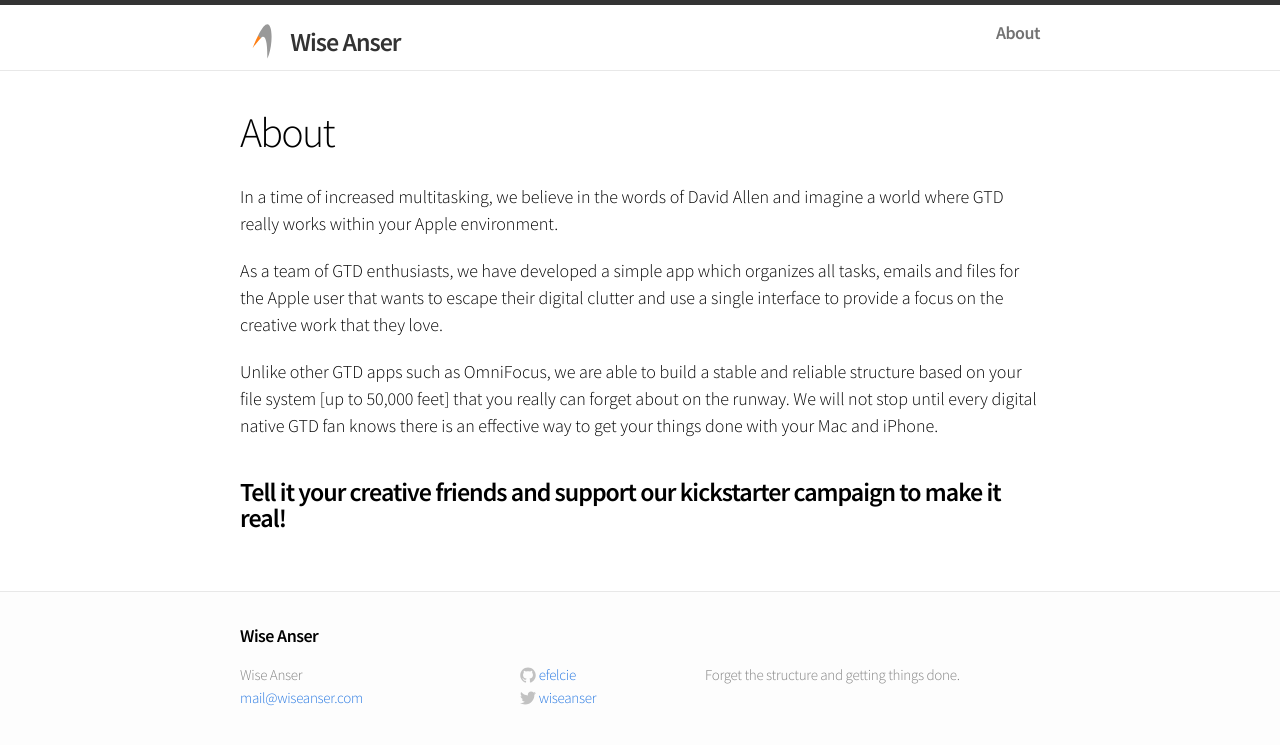
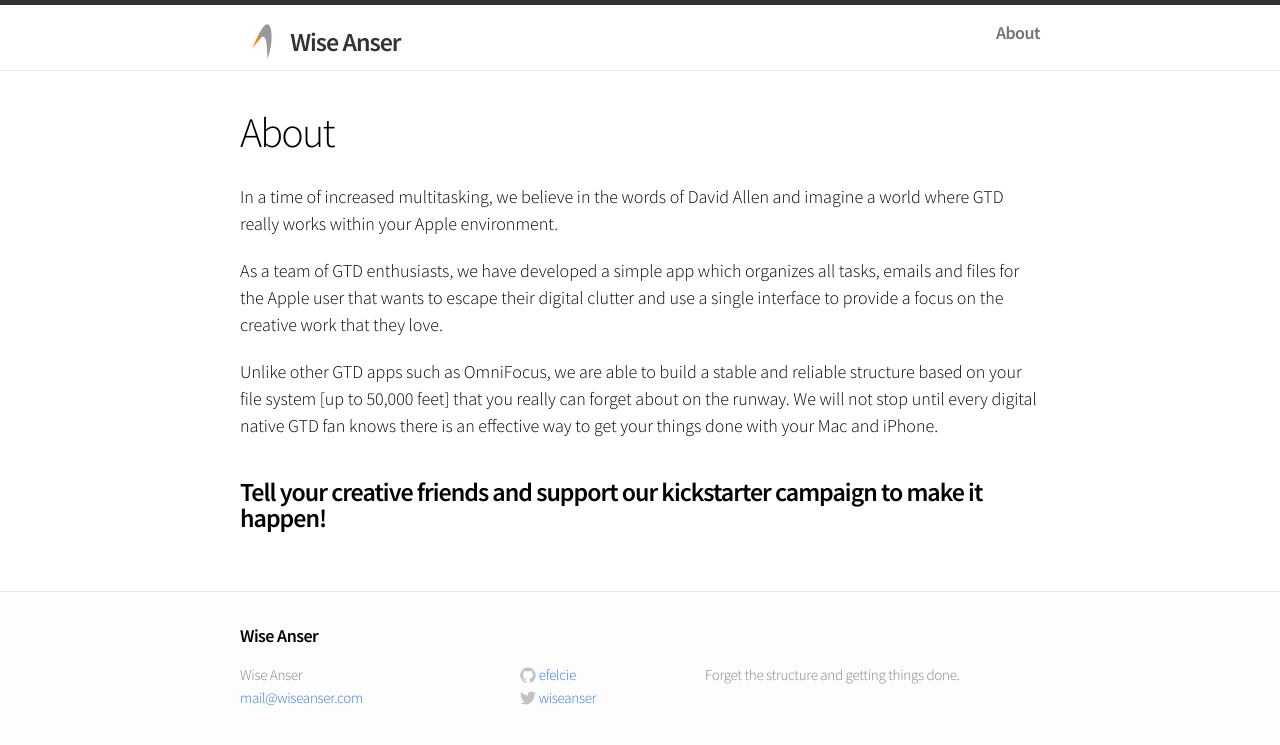
Before and after one commit to wiseanser/wiseanser.github.io, a Jekyll site: the page built from about.md, in a window 1280 px wide. Shown: the top 745 px of the page. Built offline with Jekyll 4.4.1, drawn with Linux system fonts in a browser that asks for light colours.

Commit message:
Update about.md

```diff
--- a/about.md
+++ b/about.md
@@ -10,7 +10,7 @@ As a team of GTD enthusiasts, we have developed a simple app which organizes all
 
 Unlike other GTD apps such as OmniFocus, we are able to build a stable and reliable structure based on your file system [up to 50,000 feet] that you really can forget about on the runway. We will not stop until every digital native GTD fan knows there is an effective way to get your things done with your Mac and iPhone.
 
-###**Tell it your creative friends and support our kickstarter campaign to make it real!**
+###**Tell your creative friends and support our kickstarter campaign to make it happen!**
 
 <!-- Go to www.addthis.com/dashboard to customize your tools -->
 <div class="addthis_sharing_toolbox"></div>
```
